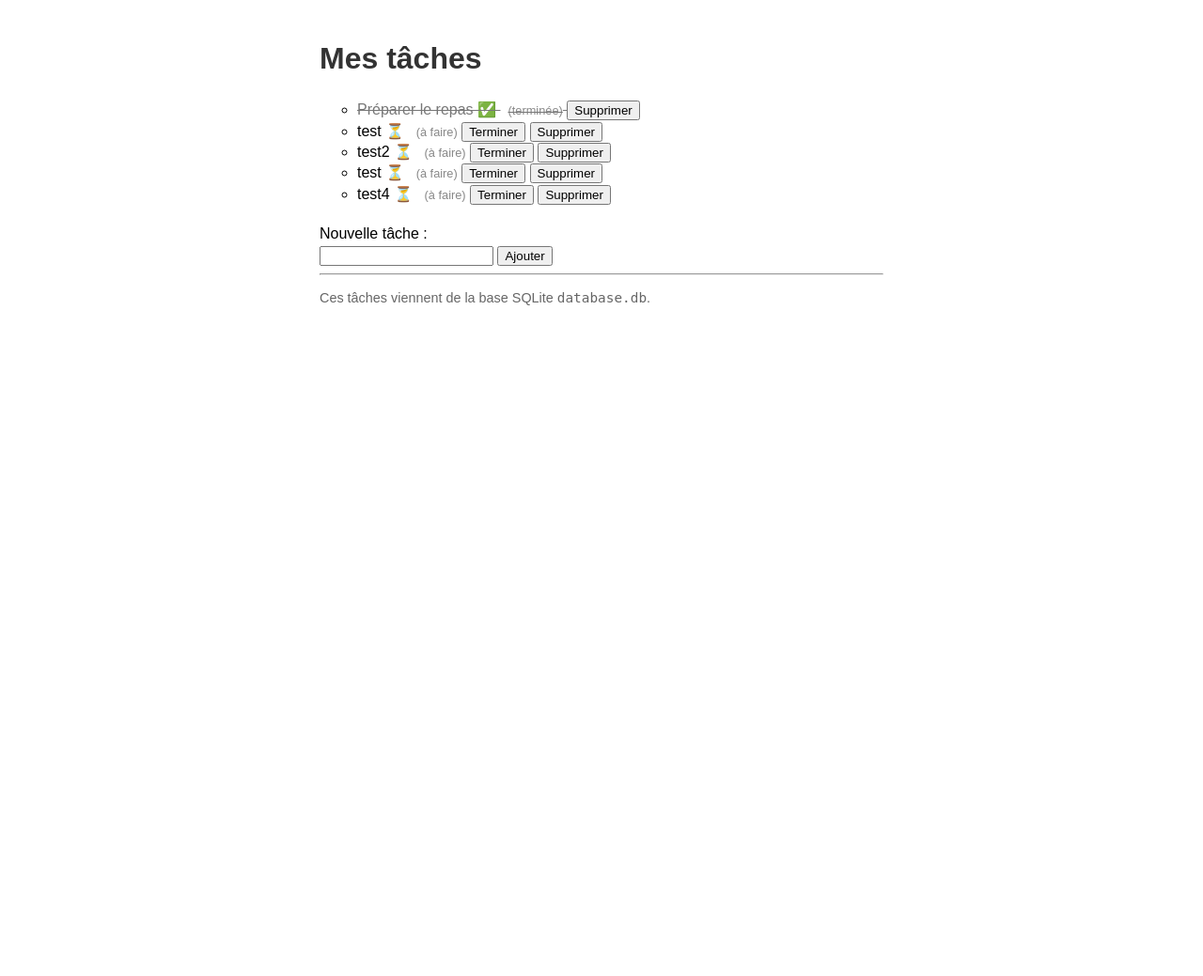
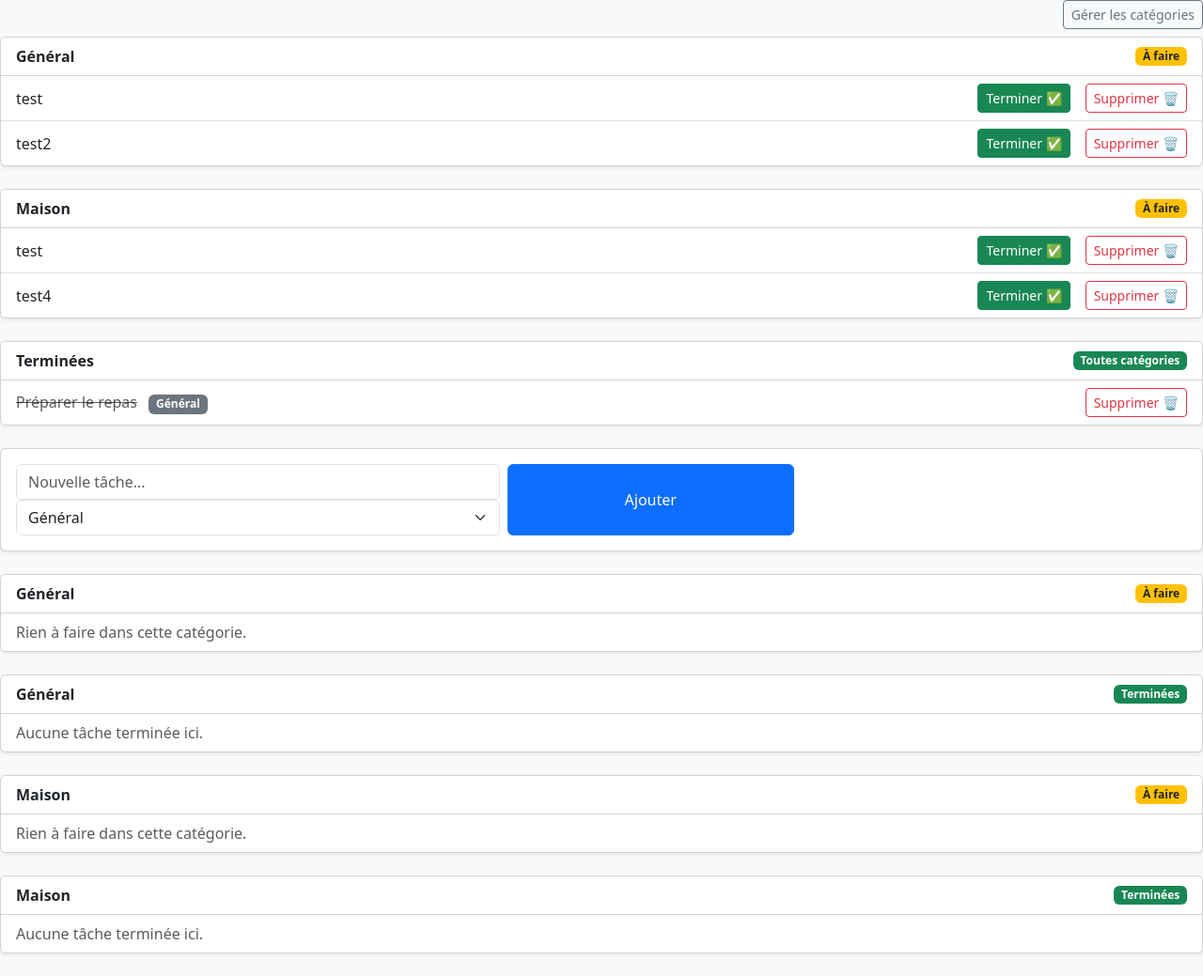
Before and after one commit to cyroz13/gestion_taches_flask, a Flask app: page / in a window 1280 px wide. Shown: the whole page at 94% size. Before the commit the page ends 325 px from the top, so only its background shows below. Run offline with Flask 3, Linux system fonts and the light colour scheme; data comes from the database, SQL or seed files in the repository; both versions use the stored data as it was after the commit.

Commit message:
Serveur: UI Bootstrap + regroupement terminées + gestion catégories

```diff
--- a/app.py
+++ b/app.py
@@ -1,22 +1,29 @@
-from flask import Flask, render_template, request, redirect
+from flask import Flask, render_template, request, redirect, flash
 import sqlite3
-import os
+from collections import OrderedDict
 
 app = Flask(__name__)
+app.secret_key = "change-moi-plus-tard"  # remplace par une vraie clé secrète
 
 DB_PATH = "database.db"
 
 def init_db_if_needed():
-    # crée la base et la table si elles n'existent pas
+    """Crée la table si besoin et ajoute la colonne category si elle manque."""
     conn = sqlite3.connect(DB_PATH)
-    cursor = conn.cursor()
-    cursor.execute("""
+    cur = conn.cursor()
+    cur.execute("""
         CREATE TABLE IF NOT EXISTS tasks (
             id INTEGER PRIMARY KEY AUTOINCREMENT,
             title TEXT NOT NULL,
-            done BOOLEAN NOT NULL CHECK (done IN (0, 1))
+            done BOOLEAN NOT NULL CHECK (done IN (0, 1)),
+            category TEXT DEFAULT 'Général'
         )
     """)
+    # S'assurer que la colonne category existe (si table plus ancienne)
+    cur.execute("PRAGMA table_info(tasks)")
+    cols = [r[1] for r in cur.fetchall()]
+    if "category" not in cols:
+        cur.execute("ALTER TABLE tasks ADD COLUMN category TEXT DEFAULT 'Général'")
     conn.commit()
     conn.close()
 
@@ -27,65 +34,114 @@ def get_db_connection():
 
 def get_tasks():
     conn = get_db_connection()
-    cursor = conn.cursor()
-    cursor.execute("SELECT id, title, done FROM tasks")
-    tasks = cursor.fetchall()
+    cur = conn.cursor()
+    cur.execute("SELECT id, title, done, category FROM tasks")
+    rows = cur.fetchall()
     conn.close()
-    return tasks
+    return rows
 
-def add_task_to_db(title):
+def add_task_to_db(title, category):
     conn = get_db_connection()
-    cursor = conn.cursor()
-    cursor.execute(
-        "INSERT INTO tasks (title, done) VALUES (?, ?)",
-        (title, 0)
+    cur = conn.cursor()
+    cur.execute(
+        "INSERT INTO tasks (title, done, category) VALUES (?, ?, ?)",
+        (title, 0, category)
     )
     conn.commit()
     conn.close()
 
 def mark_task_done_in_db(task_id):
     conn = get_db_connection()
-    cursor = conn.cursor()
-    cursor.execute(
-        "UPDATE tasks SET done = 1 WHERE id = ?",
-        (task_id,)
-    )
+    cur = conn.cursor()
+    cur.execute("UPDATE tasks SET done = 1 WHERE id = ?", (task_id,))
     conn.commit()
     conn.close()
 
 def delete_task_from_db(task_id):
     conn = get_db_connection()
-    cursor = conn.cursor()
-    cursor.execute(
-        "DELETE FROM tasks WHERE id = ?",
-        (task_id,)
-    )
+    cur = conn.cursor()
+    cur.execute("DELETE FROM tasks WHERE id = ?", (task_id,))
     conn.commit()
     conn.close()
 
+# ---------- Catégories ----------
+def get_categories():
+    conn = get_db_connection()
+    cur = conn.cursor()
+    cur.execute("SELECT DISTINCT category FROM tasks ORDER BY category COLLATE NOCASE")
+    cats = [r[0] for r in cur.fetchall()]
+    conn.close()
+    return cats
+
+def rename_category_in_db(old, new):
+    conn = get_db_connection()
+    cur = conn.cursor()
+    cur.execute("UPDATE tasks SET category = ? WHERE category = ?", (new, old))
+    conn.commit()
+    conn.close()
+
+# ---------- Routes ----------
 @app.route("/")
 def home():
-    init_db_if_needed()  # sécurité : s'assure que la table existe
+    init_db_if_needed()
     tasks = get_tasks()
-    return render_template("index.html", tasks=tasks)
+
+    # Grouper : "à faire" par catégorie / "terminées" global
+    grouped_todo = {}
+    all_done = []
+    for t in tasks:
+        cat = t["category"] or "Général"
+        if t["done"]:
+            all_done.append(t)
+        else:
+            grouped_todo.setdefault(cat, []).append(t)
+
+    # Tri alphabétique des catégories
+    groups = OrderedDict(sorted(grouped_todo.items(), key=lambda kv: kv[0].lower()))
+    return render_template("index.html", groups=groups, all_done=all_done)
 
 @app.route("/add", methods=["POST"])
 def add():
     title = request.form.get("title", "").strip()
+    category = request.form.get("category", "Général").strip()
     if title:
-        add_task_to_db(title)
+        add_task_to_db(title, category)
+        flash(f"Tâche ajoutée dans « {category} » ✅", "success")
+    else:
+        flash("Le titre est vide.", "danger")
     return redirect("/")
 
 @app.route("/done/<int:task_id>", methods=["POST"])
 def done(task_id):
     mark_task_done_in_db(task_id)
+    flash("Tâche marquée comme terminée ✔️", "info")
     return redirect("/")
 
 @app.route("/delete/<int:task_id>", methods=["POST"])
 def delete(task_id):
     delete_task_from_db(task_id)
+    flash("Tâche supprimée 🗑", "warning")
     return redirect("/")
 
+@app.route("/categories", methods=["GET"])
+def categories_page():
+    init_db_if_needed()
+    cats = get_categories()
+    return render_template("categories.html", categories=cats)
+
+@app.route("/rename_category", methods=["POST"])
+def rename_category():
+    old = request.form.get("old", "").strip()
+    new = request.form.get("new", "").strip()
+    if not old or not new:
+        flash("Nom invalide.", "danger")
+        return redirect("/categories")
+    if old == new:
+        flash("Le nouveau nom est identique.", "warning")
+        return redirect("/categories")
+    rename_category_in_db(old, new)
+    flash(f"Catégorie « {old} » renommée en « {new} » ✅", "success")
+    return redirect("/categories")
+
 if __name__ == "__main__":
-    # en local tu continues à lancer comme avant
     app.run(debug=True)
--- a/templates/index.html
+++ b/templates/index.html
@@ -3,76 +3,166 @@
 <head>
     <meta charset="UTF-8">
     <meta name="viewport" content="width=device-width, initial-scale=1.0">
-    <title>Mes tâches</title>
-    <style>
-        body {
-            font-family: Arial, sans-serif;
-            max-width: 600px;
-            margin: 40px auto;
-            line-height: 1.4;
-        }
-        h1 {
-            color: #333;
-        }
-        ul {
-            padding-left: 20px;
-        }
-        .task-done {
-            color: #777;
-            text-decoration: line-through;
-        }
-        .task-todo {
-            color: #000;
-        }
-        .task-meta {
-            font-size: 0.8rem;
-            color: #888;
-            margin-left: 8px;
-        }
-    </style>
+    <title>Gestionnaire de tâches</title>
+
+    <!-- Bootstrap en CDN -->
+    <link
+        href="https://cdn.jsdelivr.net/npm/bootstrap@5.3.3/dist/css/bootstrap.min.css"
+        rel="stylesheet"
+        integrity="sha384-QWTKZyjpPEjISv5WaRU9OFeRpok6YctnYmDr5pNlyT2bRjXh0JMhjY6hW+ALEwIH"
+        crossorigin="anonymous"
+    />
 </head>
-<body>
-    <h1>Mes tâches</h1>
+<body class="bg-light">
 
-    <ul>
-<ul>
-    {% for t in tasks %}
-        <li>
-            {% if t["done"] %}
-                <span class="task-done">
-                    {{ t["title"] }} ✅
-                    <span class="task-meta">(terminée)</span>
-                </span>
-            {% else %}
-                <span class="task-todo">
-                    {{ t["title"] }} ⏳
-                    <span class="task-meta">(à faire)</span>
-                </span>
+<div class="d-flex justify-content-end mb-2">
+  <a href="/categories" class="btn btn-sm btn-outline-secondary">Gérer les catégories</a>
+</div>
 
-                <!-- Bouton "Terminer" -->
-                <form action="/done/{{ t['id'] }}" method="post" style="display:inline;">
-                    <button type="submit">Terminer</button>
-                </form>
-            {% endif %}
+<!-- === Catégories (À faire) === -->
+{% for cat, items in groups.items() %}
 
-            <!-- Bouton "Supprimer" -->
-            <form action="/delete/{{ t['id'] }}" method="post" style="display:inline;">
-                <button type="submit">Supprimer</button>
+  <div class="card shadow-sm mb-4">
+    <div class="card-header bg-white d-flex justify-content-between align-items-center">
+      <strong>{{ cat }}</strong>
+      <span class="badge bg-warning text-dark">À faire</span>
+    </div>
+    <ul class="list-group list-group-flush">
+      {% for t in items %}
+        <li class="list-group-item d-flex justify-content-between align-items-center">
+          <span>{{ t["title"] }}</span>
+          <span class="d-flex gap-2">
+            <form action="/done/{{ t['id'] }}" method="post" class="me-2">
+              <button class="btn btn-success btn-sm" type="submit">Terminer ✅</button>
             </form>
+            <form action="/delete/{{ t['id'] }}" method="post">
+              <button class="btn btn-outline-danger btn-sm" type="submit" onclick="return confirm('Supprimer cette tâche ?');">Supprimer 🗑</button>
+            </form>
+          </span>
         </li>
-    {% endfor %}
-</ul>
+      {% else %}
+        <li class="list-group-item text-muted">Rien à faire dans cette catégorie.</li>
+      {% endfor %}
+    </ul>
+  </div>
 
+{% endfor %}
+
+<!-- === Bloc unique : Terminées (toutes catégories confondues) === -->
+<div class="card shadow-sm mt-4 mb-4">
+  <div class="card-header bg-white d-flex justify-content-between align-items-center">
+    <strong>Terminées</strong>
+    <span class="badge bg-success">Toutes catégories</span>
+  </div>
+  <ul class="list-group list-group-flush">
+    {% if all_done %}
+      {% for t in all_done %}
+        <li class="list-group-item d-flex justify-content-between align-items-center text-muted">
+          <span>
+            <s>{{ t["title"] }}</s>
+            <span class="badge bg-secondary ms-2">{{ t["category"] }}</span>
+          </span>
+          <form action="/delete/{{ t['id'] }}" method="post">
+            <button class="btn btn-outline-danger btn-sm" type="submit" onclick="return confirm('Supprimer cette tâche ?');">Supprimer 🗑</button>
+          </form>
+        </li>
+      {% endfor %}
+    {% else %}
+      <li class="list-group-item text-muted">Aucune tâche terminée.</li>
+    {% endif %}
+  </ul>
+</div>
+
+    <!-- Formulaire d'ajout de tâche -->
+    <div class="card shadow-sm mb-4">
+        <div class="card-body">
+<form action="/add" method="post" class="row g-2">
+    <div class="col-5">
+        <input
+            type="text"
+            class="form-control"
+            name="title"
+            placeholder="Nouvelle tâche..."
+            required
+
+    <div class="col-4">
+        <select class="form-select" name="category">
+            <option value="Général">Général</option>
+            <option value="Maison">Maison</option>
+            <option value="Travail">Travail</option>
+            <option value="Urgent">Urgent</option>
+        </select>
+    </div>
+
+    <div class="col-3 d-grid">
+        <button type="submit" class="btn btn-primary">
+            Ajouter
+        </button>
+    </div>
+</form>
+        </div>
+    </div>
+
+<!-- === Catégories === -->
+{% for cat, g in groups.items() %}
+
+  <!-- À faire pour cette catégorie -->
+  <div class="card shadow-sm mb-4">
+    <div class="card-header bg-white d-flex justify-content-between align-items-center">
+      <strong>{{ cat }}</strong>
+      <span class="badge bg-warning text-dark">À faire</span>
+    </div>
+    <ul class="list-group list-group-flush">
+      {% if g.todo %}
+        {% for t in g.todo %}
+          <li class="list-group-item d-flex justify-content-between align-items-center">
+            <span>{{ t["title"] }}</span>
+            <span class="d-flex gap-2">
+              <form action="/done/{{ t['id'] }}" method="post" class="me-2">
+                <button class="btn btn-success btn-sm" type="submit">Terminer ✅</button>
+              </form>
+              <form action="/delete/{{ t['id'] }}" method="post">
+                <button class="btn btn-outline-danger btn-sm" type="submit" onclick="return confirm('Supprimer cette tâche ?');">Supprimer 🗑</button>
+              </form>
+            </span>
+          </li>
+        {% endfor %}
+      {% else %}
+        <li class="list-group-item text-muted">Rien à faire dans cette catégorie.</li>
+      {% endif %}
     </ul>
-<form action="/add" method="post" style="margin-top:20px;">
-    <label for="title">Nouvelle tâche :</label><br>
-    <input type="text" id="title" name="title" required>
-    <button type="submit">Ajouter</button>
-</form>
-    <hr>
+  </div>
 
-    <p style="font-size:0.9rem;color:#666;">
-        Ces tâches viennent de la base SQLite <code>database.db</code>.
-    </p>
+  <!-- Terminées pour cette catégorie -->
+  <div class="card shadow-sm mb-4">
+    <div class="card-header bg-white d-flex justify-content-between align-items-center">
+      <strong>{{ cat }}</strong>
+      <span class="badge bg-success">Terminées</span>
+    </div>
+    <ul class="list-group list-group-flush">
+      {% if g.done %}
+        {% for t in g.done %}
+          <li class="list-group-item d-flex justify-content-between align-items-center text-muted">
+            <span><s>{{ t["title"] }}</s></span>
+            <form action="/delete/{{ t['id'] }}" method="post">
+              <button class="btn btn-outline-danger btn-sm" type="submit" onclick="return confirm('Supprimer cette tâche ?');">Supprimer 🗑</button>
+            </form>
+          </li>
+        {% endfor %}
+      {% else %}
+        <li class="list-group-item text-muted">Aucune tâche terminée ici.</li>
+      {% endif %}
+    </ul>
+  </div>
+
+{% endfor %}
+
+<!-- Bootstrap JS pour les alertes fermables -->
+<script
+    src="https://cdn.jsdelivr.net/npm/bootstrap@5.3.3/dist/js/bootstrap.bundle.min.js"
+    integrity="sha384-YvpcrYf0tY3lHB60NNkmXc5s9fDVZLESaAA55NDzOxhy9GkcIdslK1eN7N6jIeHz"
+    crossorigin="anonymous">
+</script>
+
 </body>
 </html>
```
Also changed, not shown: templates/categories.html (added, +65 -0 lines), database.db.
